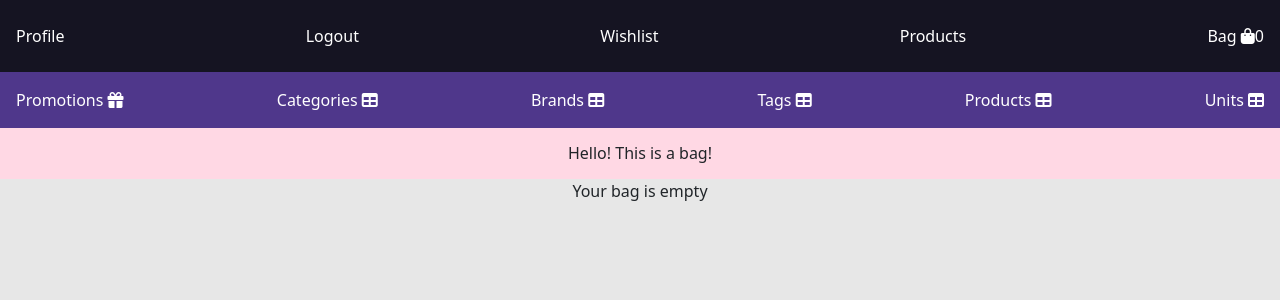
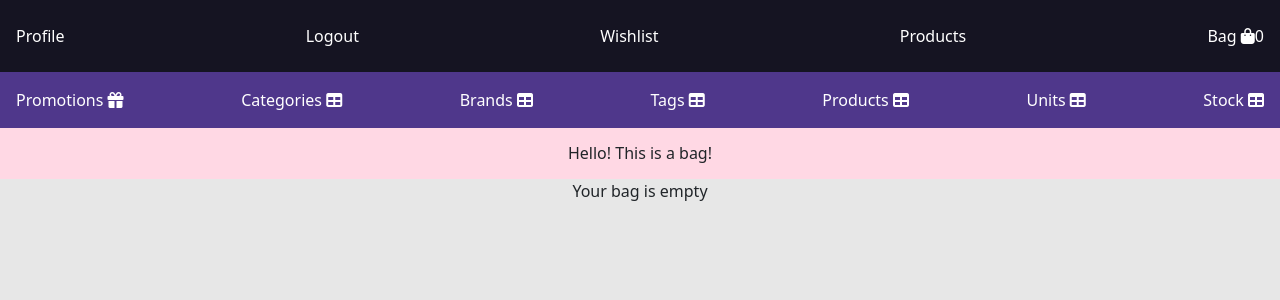
Before and after one commit to IuliiaKonovalova/e-commerce, a Django app: page /bag/bag_display/ in a window 1280 px wide. Shown: the top 300 px of the page. Run offline with Django 3.2, Linux system fonts and the light colour scheme; the visitor is signed in with stand-in values (Sample User, id 1); some libraries are stand-ins or nearby versions.

Commit message:
Add stock url link to admin navbar

```diff
--- a/templates/base.html
+++ b/templates/base.html
@@ -140,6 +140,13 @@
           <i class="fas fa-table"></i>
         </a>
       </li>
+      <li class="navbar__item">
+        <a href="{% url 'stock' %}" aria-label="Go to stock page" class="account__option">
+          Stock
+          <!-- Icon for stock -->
+          <i class="fas fa-table"></i>
+        </a>
+      </li>
     </ul>
     {% endif %}
   </header>
```
